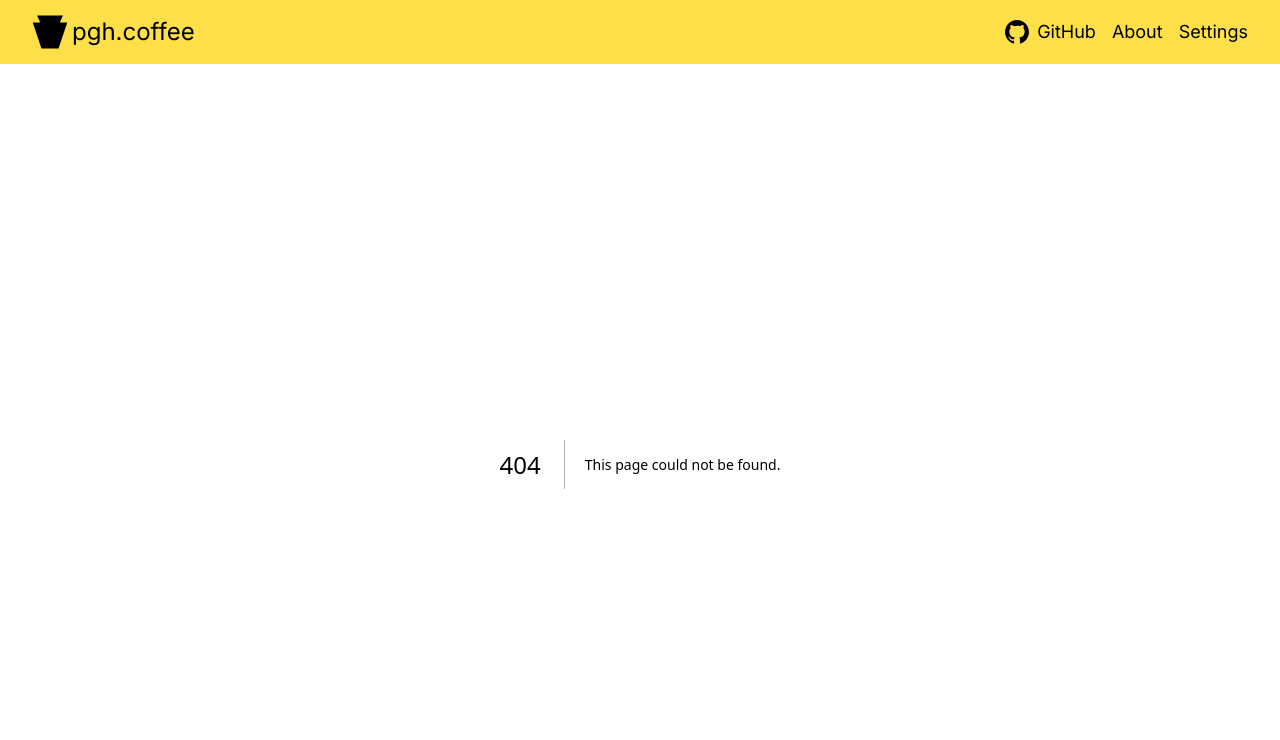
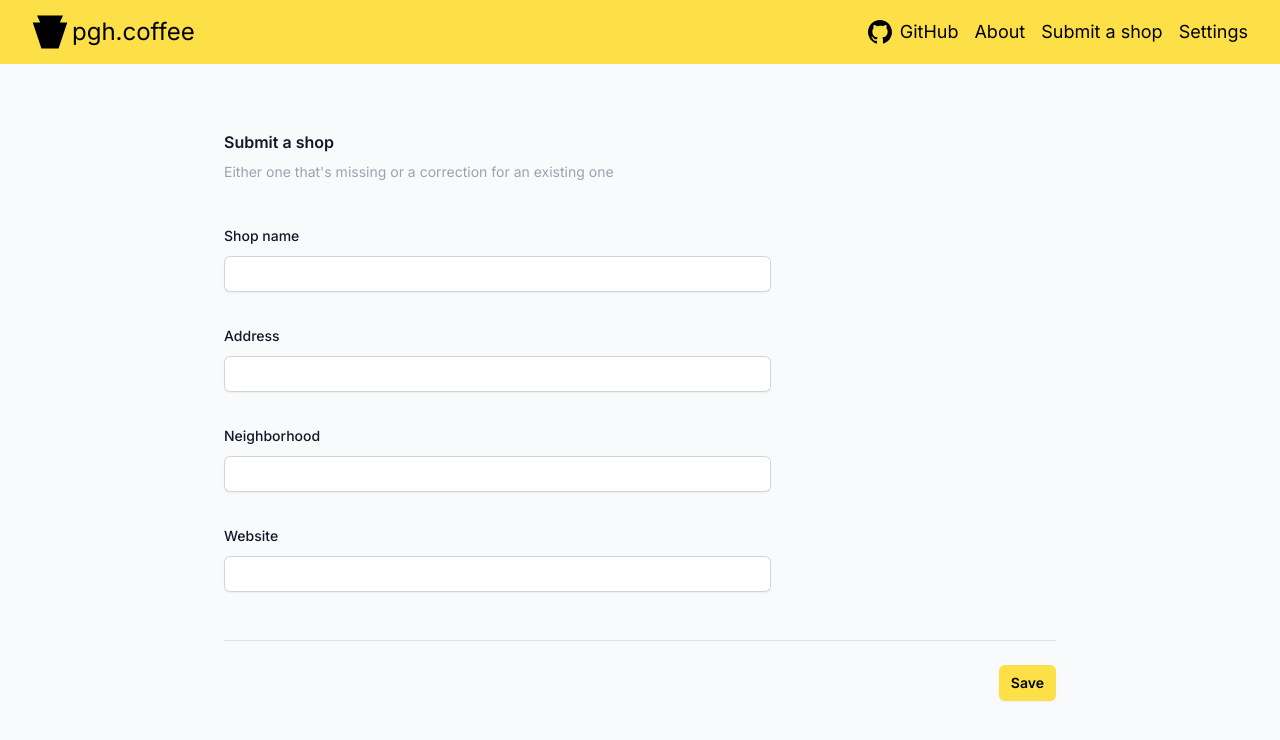
Before and after one commit to Johngeorgesample/pgh-coffee, a Next.js app: page /submit-a-shop in a window 1280 px wide. Before the commit this address had no page. Shown: the top 740 px of the page. Built offline with nearby package versions, Linux system fonts and the light colour scheme.

Commit message:
Submit a shop (#60)

```diff
--- /dev/null
+++ b/app/api/shops/submit/route.ts
@@ -0,0 +1,25 @@
+import { NextResponse } from 'next/server'
+import { createClient } from '@supabase/supabase-js'
+
+const supabaseUrl = process.env.SUPABASE_URL as string
+const supabaseAnonKey = process.env.SUPABASE_ANON_KEY as string
+const supabase = createClient(supabaseUrl, supabaseAnonKey)
+
+export async function POST(request: Request) {
+  const { name, address, neighborhood } = await request.json()
+
+  if (!name || !address) {
+    return NextResponse.json({ error: 'Missing required fields' }, { status: 400 })
+  }
+
+  const { data, error } = await supabase
+    .from('moderation')
+    .insert([{ name, address, neighborhood }])
+
+  if (error) {
+    console.error('Error adding shop:', error.message)
+    return NextResponse.json({ error: 'Error adding shop' }, { status: 500 })
+  }
+
+  return NextResponse.json(data, { status: 201 })
+}
--- a/app/components/Nav.tsx
+++ b/app/components/Nav.tsx
@@ -41,6 +41,9 @@ export default function Nav() {
         <a className="text-lg" href="/about">
           About
         </a>
+          <a className="text-lg" href="/submit-a-shop">
+            Submit a shop
+          </a>
         <a className="text-lg" href="/settings">
           Settings
         </a>
@@ -62,6 +65,9 @@ export default function Nav() {
           <a className="text-2xl" href="/about">
             About
           </a>
+          <a className="text-2xl" href="/submit-a-shop">
+            Submit a shop
+          </a>
           <a className="text-2xl" href="/settings">
             Settings
           </a>
--- a/app/settings/page.tsx
+++ b/app/settings/page.tsx
@@ -30,7 +30,7 @@ export default function Settings() {
         <div>
           <h2 className="text-base font-semibold leading-7 text-gray-900">Settings</h2>
           <p className="mt-1 text-sm leading-6 text-gray-500">
-            Adjust your preferences to customize the experience across the entire application.
+            Adjust your preferences to customize the experience across the entire application
           </p>
           <dl className="mt-6 space-y-6 divide-y divide-gray-100 border-t border-gray-200 text-sm leading-6">
             <div className="pt-6 sm:flex">
--- /dev/null
+++ b/app/submit-a-shop/SuccessDialog.tsx
@@ -0,0 +1,55 @@
+'use client'
+
+import { useEffect, useState } from 'react'
+import { Dialog, DialogBackdrop, DialogPanel, DialogTitle } from '@headlessui/react'
+
+interface TProps {
+  handleClose: () => void
+  isOpen: boolean
+}
+
+export default function SuccessDialog(props: TProps) {
+  const handleSave = () => {
+    props.handleClose()
+  }
+
+  return (
+    <Dialog open={props.isOpen} onClose={props.handleClose} className="relative z-10">
+      <DialogBackdrop
+        transition
+        className="fixed inset-0 bg-gray-500 bg-opacity-75 transition-opacity data-[closed]:opacity-0 data-[enter]:duration-300 data-[leave]:duration-200 data-[enter]:ease-out data-[leave]:ease-in"
+      />
+
+      <div className="fixed inset-0 z-10 w-screen overflow-y-auto">
+        <div className="flex min-h-full items-end justify-center p-4 text-center sm:items-center sm:p-0">
+          <DialogPanel
+            transition
+            className="relative transform overflow-hidden rounded-lg bg-white text-left shadow-xl transition-all data-[closed]:translate-y-4 data-[closed]:opacity-0 data-[enter]:duration-300 data-[leave]:duration-200 data-[enter]:ease-out data-[leave]:ease-in sm:my-8 sm:w-full sm:max-w-lg data-[closed]:sm:translate-y-0 data-[closed]:sm:scale-95"
+          >
+            <div className="bg-white px-4 pb-4 pt-5 sm:p-6 sm:pb-4">
+              <div className="sm:flex sm:items-start">
+                <div className="mt-3 text-center sm:ml-4 sm:mt-0 sm:text-left">
+                  <DialogTitle as="h3" className="text-base font-semibold leading-6 text-gray-900">
+                    Success!
+                  </DialogTitle>
+                  <div className="mt-2">
+                    <p className="text-sm text-gray-500">Your submission has been received</p>
+                  </div>
+                </div>
+              </div>
+            </div>
+            <div className="bg-gray-50 px-4 py-3 sm:flex sm:flex-row-reverse sm:px-6">
+              <button
+                type="button"
+                onClick={handleSave}
+                className="inline-flex w-full justify-center rounded-md bg-white px-3 py-2 text-sm font-semibold text-gray-900 shadow-sm ring-1 ring-inset ring-gray-300 hover:bg-gray-50 sm:ml-3 sm:w-auto"
+              >
+                Okay
+              </button>
+            </div>
+          </DialogPanel>
+        </div>
+      </div>
+    </Dialog>
+  )
+}
--- /dev/null
+++ b/app/submit-a-shop/page.tsx
@@ -0,0 +1,128 @@
+'use client'
+
+import { useRef, useEffect, useState } from 'react'
+import { PhotoIcon } from '@heroicons/react/24/solid'
+import SuccessDialog from './SuccessDialog'
+
+export default function SubmitAShop() {
+  const [successDialogIsOpen, setSuccessDialogIsOpen] = useState(false)
+
+  const submitForm = useRef(null)
+  async function handleForm(event: React.FormEvent<HTMLFormElement>) {
+    event.preventDefault()
+    const formData = new FormData(event.currentTarget)
+
+    const data = Object.fromEntries(formData.entries())
+    try {
+      const response = await fetch('/api/shops/submit', {
+        method: 'POST',
+        headers: {
+          'Content-Type': 'application/json',
+        },
+        body: JSON.stringify(data),
+      })
+
+      if (!response.ok) {
+        const errorResponse = await response.json()
+        console.error('Error:', errorResponse.error)
+      } else {
+        setSuccessDialogIsOpen(true)
+        // @ts-ignore-next-line
+        submitForm.current?.reset()
+      }
+    } catch (error) {
+      console.error('Unexpected error:', error)
+    }
+  }
+
+  return (
+    <>
+      <div className="max-w-4xl mx-auto px-6 md:px-8 mt-16">
+        <form onSubmit={handleForm} ref={submitForm}>
+          <div className="space-y-12">
+            <div className="border-b border-gray-900/10 pb-12">
+              <h2 className="text-base font-semibold leading-7 text-gray-900">Submit a shop</h2>
+              <p className="mt-1 text-sm leading-6 text-gray-400">
+                Either one that&apos;s missing or a correction for an existing one
+              </p>
+
+              <div className="mt-10 grid grid-cols-1 gap-x-6 gap-y-8 sm:grid-cols-6">
+                <div className="sm:col-span-4">
+                  <label htmlFor="name" className="block text-sm font-medium leading-6 text-gray-900">
+                    Shop name
+                  </label>
+                  <div className="mt-2">
+                    <input
+                      id="name"
+                      name="name"
+                      required
+                      type="text"
+                      className="block w-full rounded-md border-0 py-1.5 text-gray-900 shadow-sm ring-1 ring-inset ring-gray-300 placeholder:text-gray-400 focus:ring-2 focus:ring-inset focus:ring-yellow-400 sm:text-sm sm:leading-6"
+                    />
+                  </div>
+                </div>
+
+                <div className="sm:col-span-4">
+                  <label htmlFor="address" className="block text-sm font-medium leading-6 text-gray-900">
+                    Address
+                  </label>
+                  <div className="mt-2">
+                    <input
+                      id="address"
+                      name="address"
+                      required
+                      type="text"
+                      className="block w-full rounded-md border-0 py-1.5 text-gray-900 shadow-sm ring-1 ring-inset ring-gray-300 placeholder:text-gray-400 focus:ring-2 focus:ring-inset focus:ring-yellow-400 sm:text-sm sm:leading-6"
+                    />
+                  </div>
+                </div>
+
+                <div className="sm:col-span-4">
+                  <label htmlFor="neighborhood" className="block text-sm font-medium leading-6 text-gray-900">
+                    Neighborhood
+                  </label>
+                  <div className="mt-2">
+                    <input
+                      id="neighborhood"
+                      name="neighborhood"
+                      type="text"
+                      className="block w-full rounded-md border-0 py-1.5 text-gray-900 shadow-sm ring-1 ring-inset ring-gray-300 placeholder:text-gray-400 focus:ring-2 focus:ring-inset focus:ring-yellow-400 sm:text-sm sm:leading-6"
+                    />
+                  </div>
+                </div>
+
+                <div className="sm:col-span-4">
+                  <label htmlFor="website" className="block text-sm font-medium leading-6 text-gray-900">
+                    Website
+                  </label>
+                  <div className="mt-2">
+                    <input
+                      id="website"
+                      name="website"
+                      type="text"
+                      className="block w-full rounded-md border-0 py-1.5 text-gray-900 shadow-sm ring-1 ring-inset ring-gray-300 placeholder:text-gray-400 focus:ring-2 focus:ring-inset focus:ring-yellow-400 sm:text-sm sm:leading-6"
+                    />
+                  </div>
+                </div>
+              </div>
+            </div>
+          </div>
+
+          <div className="mt-6 flex items-center justify-end gap-x-6">
+            <button
+              type="submit"
+              className="rounded-md bg-yellow-300 px-3 py-2 text-sm font-semibold text-black shadow-sm hover:bg-yellow-400 focus-visible:outline focus-visible:outline-2 focus-visible:outline-offset-2 focus-visible:outline-yellow-400"
+            >
+              Save
+            </button>
+          </div>
+        </form>
+      </div>
+
+      <SuccessDialog
+        isOpen={successDialogIsOpen}
+        handleClose={() => setSuccessDialogIsOpen(false)}
+      />
+    </>
+  )
+}
```
